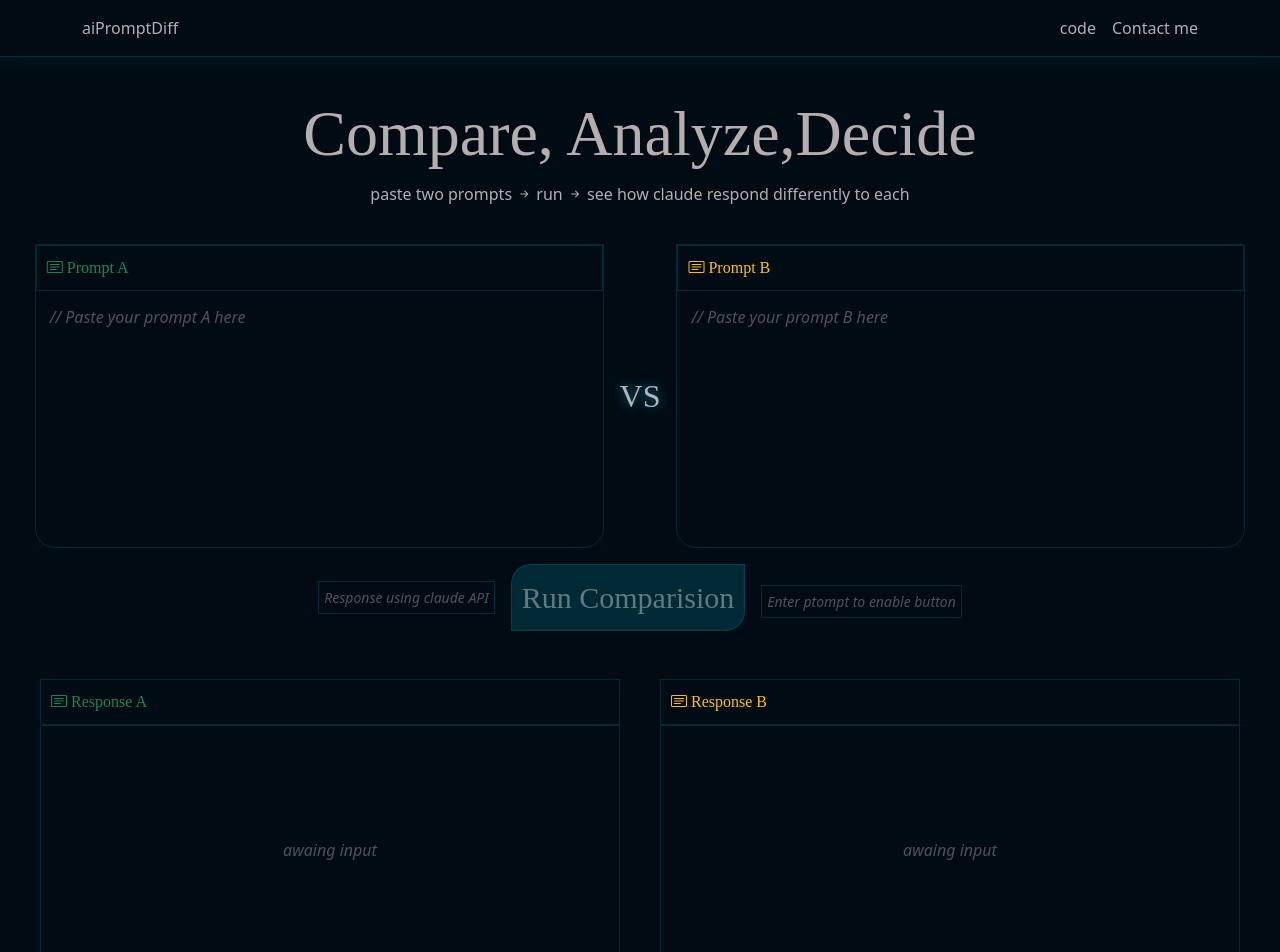
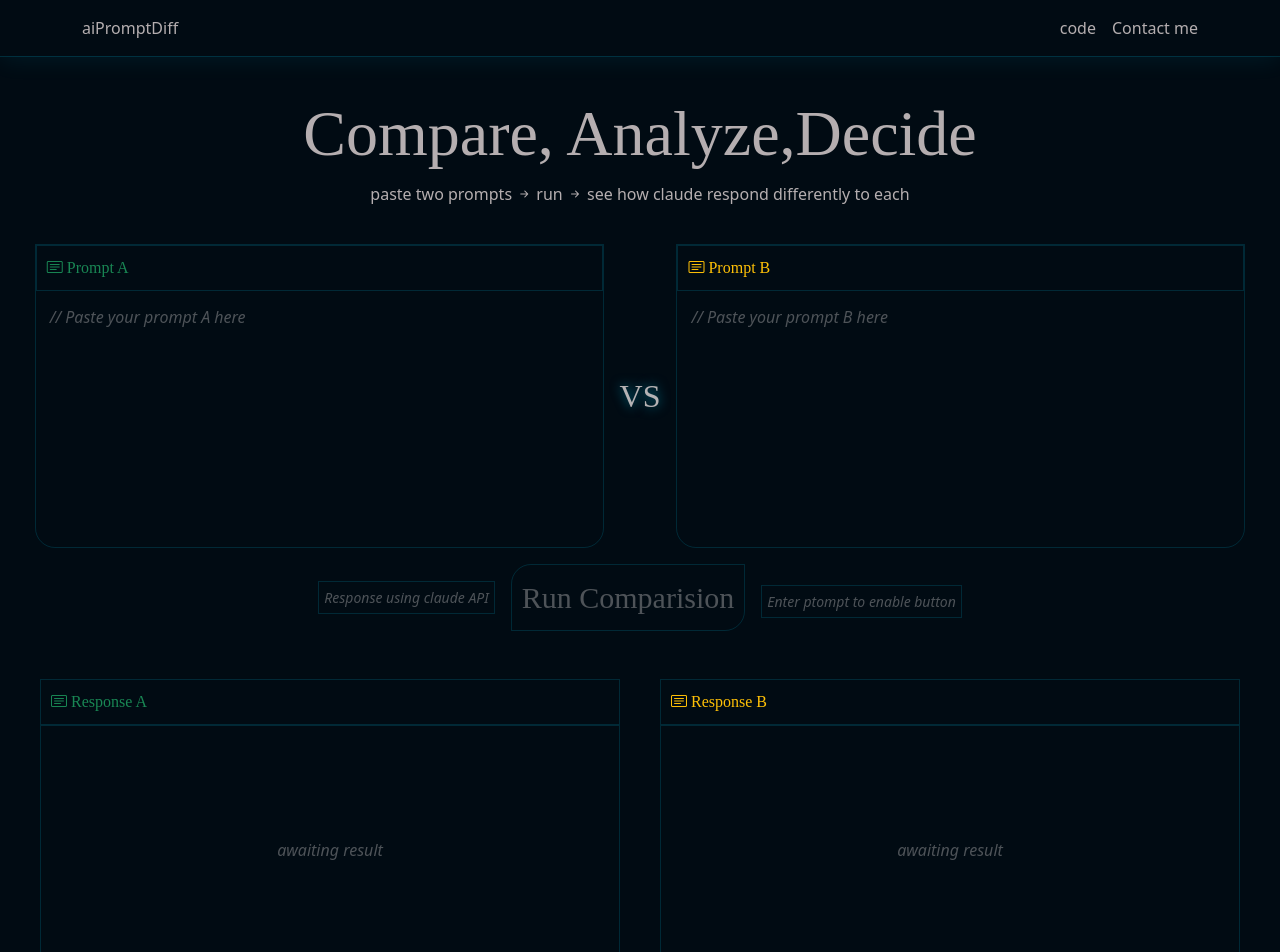
Before and after one commit to bguragain1023-web/AI-Prompt-Diff, a React (Vite) app: page / in a window 1280 px wide. Shown: the top 952 px of the page. Built offline with nearby package versions, Linux system fonts and the light colour scheme; a web font is replaced by a local one.

Commit message:
fetching from ANTHROPIC api from server

```diff
--- a/package.json
+++ b/package.json
@@ -10,6 +10,8 @@
     "preview": "vite preview"
   },
   "dependencies": {
+    "cors": "^2.8.6",
+    "express": "^5.2.1",
     "react": "^19.2.6",
     "react-dom": "^19.2.6"
   },
--- a/src/App.css
+++ b/src/App.css
@@ -124,16 +124,23 @@
  border:var(--border);
  border-radius:20px 0;
   background: rgba(0,212,255,0.15);
-  color:rgba(255, 255, 255, 0.379);
   transition: all .2s ease;
   padding:10px;
+  color:var(--text-light);
 
 }
-/* .run-btn:hover{
-  color:white;
-  transform: scale(1.1);
+
+.run-btn:hover:not(:disabled){
+  transform: scale(1.05);
   box-shadow: var(--shadow);
-} */
+
+}
+
+.run-btn:disabled{
+  cursor: not-allowed;
+  background: transparent;
+  color:var(--text-deemed)
+}
 .btn-status{
   border:var(--border);
   padding: 5px;
--- a/src/App.jsx
+++ b/src/App.jsx
@@ -1,4 +1,6 @@
 
+import { useState } from 'react'
+import { fetchFromClaude } from './utils/api';
 import './App.css'
 import { Compare } from './components/Compare'
 import { Detail } from './components/Detail'
@@ -8,16 +10,45 @@ import { Input } from './components/Input'
 import { Navbar } from './components/Navbar'
 
 function App() {
+   const [promptA, setPromptA] = useState("");
+  const [promptB, setPromptB] = useState("");
+  const [results, setResults] = useState(null)
+  const [loading, setLoading] = useState(false)
+
+  const canRun = promptA.trim().length > 0 && promptB.trim().length > 0;
+
+const handleOnRun = async() =>{
+setLoading(true)
+try {
+    const [resultA, resultB] = await Promise.all([
+        fetchFromClaude(promptA),
+        fetchFromClaude(promptB),
+    ])
+    setResults({a:resultA, b:resultB});
+} catch (error) {
+    console.log(error)
+} finally{
+    setLoading(false)
+}
 
 
+}
   return (
     <>
     <div className="wrapper">
 
 <Navbar/>
 <Hero/>
-<Input/>
-<Compare/>
+<Input
+promptA={promptA}
+promptB={promptB}
+setPromptA={setPromptA}
+setPromptB={setPromptB}
+canRun={canRun}
+loading={loading}
+handleOnRun={handleOnRun}
+ />
+<Compare results={results} loading={loading}/>
 <Detail/>
 <Footer/>
 
--- a/src/components/Compare.jsx
+++ b/src/components/Compare.jsx
@@ -1,18 +1,18 @@
 
 
-export const Compare = () => {
+export const Compare = ({results, loading}) => {
   return (
     <div className="compare-section d-flex g-2 justify-content-center align-items-center">
       <div className="response-container">
         <div className="response-title text-success indie-flower-regular"> <i className="bi bi-card-text"></i> Response A</div>
         <div className="response-box d-flex justify-content-center align-items-center ">
-           <span className="emptyresponse">awaing input</span>
+           <span className="emptyresponse">{ results? results.a.text : "awaiting result"}</span>
         </div>
       </div>
       <div className="response-container">
           <div className="response-title text-warning indie-flower-regular "> <i className="bi bi-card-text"></i> Response B</div>
         <div className="response-box d-flex justify-content-center align-items-center">
-          <span className="emptyresponse">awaing input</span>
+          <span className="emptyresponse">{ results? results.b.text : "awaiting result"}</span>
         </div>
       </div>
     </div>
--- a/src/components/Detail.jsx
+++ b/src/components/Detail.jsx
@@ -12,10 +12,7 @@ export const Detail = () => {
          <div className="detail-title indie-flower-regular text-success ">Clarity</div>
         <div className="result-box"></div>
       </div>
-      <div className="tone detail-box ">
-         <div className="detail-title indie-flower-regular text-warning">Tone</div>
-        <div className="result-box"></div>
-      </div>
+
       <div className="focus detail-box ">
          <div className="detail-title indie-flower-regular text-danger">Focus</div>
         <div className="result-box"></div>
--- a/src/components/Input.jsx
+++ b/src/components/Input.jsx
@@ -1,4 +1,12 @@
-export const Input = () => {
+
+
+
+export const Input = ({promptA, promptB, setPromptA, setPromptB, loading, canRun, handleOnRun}) => {
+
+
+
+
+
   return (
     <>
       <div className="prompt-section d-flex justify-content-center align-items-center p-2 gap-3 ">
@@ -10,6 +18,8 @@ export const Input = () => {
               name="prompt-1"
               id="promptarea-1"
               placeholder=" "
+                value = {promptA}
+              onChange={(e)=>setPromptA(e.target.value)}
             ></textarea>
             <label htmlFor="promptarea-1">// Paste your prompt A here</label>
           </div>
@@ -23,6 +33,8 @@ export const Input = () => {
               name="prompt-2"
               id="promptarea-2"
               placeholder=" "
+              value = {promptB}
+              onChange={(e)=>setPromptB(e.target.value)}
             ></textarea>
             <label htmlFor="promptarea-2">// Paste your prompt B here</label>
           </div>
@@ -31,7 +43,7 @@ export const Input = () => {
 
       <div className="runbar d-flex align-items-center justify-content-center  m-2 gap-3 ">
         <div className="btn-status">Response using claude API</div>
-        <button type="button" className="run-btn indie-flower-regular" disabled>Run Comparision</button>
+        <button type="button" className="run-btn indie-flower-regular" disabled={!canRun || loading } onClick={handleOnRun} > {loading? "Analyzing" : "Run Comparision" }</button>
         <div className="btn-status mt-2 ">Enter ptompt to enable button</div>
       </div>
     </>
--- /dev/null
+++ b/src/utils/api.js
@@ -0,0 +1,21 @@
+
+
+
+export const fetchFromClaude = async(prompt)=>{
+    const url = "http://localhost:3001/api/compare";
+
+const response = await fetch (url,{
+      method: "POST",
+    headers: {
+      "Content-Type": "application/json",
+    },
+    body: JSON.stringify({prompt}),
+})
+
+const data = await response.json();
+console.log(data)
+return {
+    text:data.content[0].text,
+    token: data.usage.output_tokens,
+};
+}
```
Also changed, not shown: server.js (added, +38 -0 lines), 2 other files (tests, documents, lock files or other folders).
